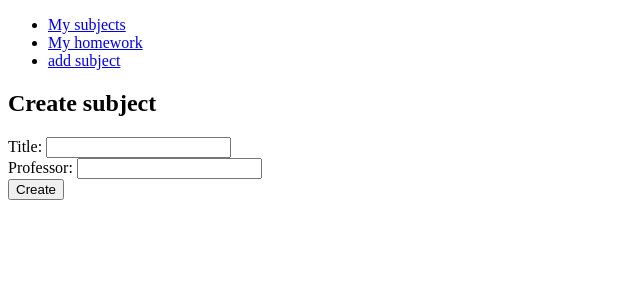
After one commit to krytofin/UniTasker, a Django app: page /add/subject/ in a window 1280 px wide. The commit adds this page. Shown: the top 300 px of the page, without its empty margins (0-640 px from the left). Run offline with Django 5.2, Linux system fonts and the light colour scheme; the visitor is signed in with stand-in values (Sample User, id 1).

Commit message:
feat(diary): add subjects creating form and view

```diff
--- a/diary/forms.py
+++ b/diary/forms.py
@@ -4,7 +4,7 @@ from django import forms
 from .models import Homework, Subject
 
 
-class SubjectForm(forms.ModelForm):
+class CreateSubjectForm(forms.ModelForm):
     class Meta:
         model = Subject
         fields = ['title', 'professor']
--- a/diary/templates/diary/base.html
+++ b/diary/templates/diary/base.html
@@ -9,6 +9,11 @@
     {% endblock header %}
 </head>
 <body>
+    <ul>
+        <li><a href="{% url "diary:all_subjects" %}">My subjects</a></li>
+        <li><a href="{% url "diary:all_homework" %}">My homework</a></li>
+        <li><a href="{% url "diary:create_subject" %}">add subject</a></li>
+    </ul>
     {% block content %}
 
     {% endblock content %}
--- /dev/null
+++ b/diary/templates/diary/create_subject.html
@@ -0,0 +1,12 @@
+{% extends "diary/base.html" %}
+
+{% block title %}Create subject{% endblock title %}
+
+{% block content %}
+    <h2>Create subject</h2>
+    <form action="" method="post">
+        {% csrf_token %}
+        {{ form.as_div }}
+        <button type="submit">Create</button>
+    </form>
+{% endblock content %}
--- a/diary/templates/diary/list_homework.html
+++ b/diary/templates/diary/list_homework.html
@@ -3,9 +3,6 @@
 {% block title %}Homework{% endblock title %}
 
 {% block content %}
-    <ul>
-        <li><a href="{% url "diary:all_subjects" %}">My subjects</a></li>
-    </ul>
     <h2>Homework</h2>
     <ul>
         {% for homework in object_list %}
--- a/diary/templates/diary/list_subjects.html
+++ b/diary/templates/diary/list_subjects.html
@@ -9,5 +9,4 @@
             <li>{{ subjec.title }}: {{ subjec.professor }}</li>
         {% endfor %}
     </ul>
-    <a href="{% url "diary:all_homework" %}">back</a>
 {% endblock content %}
--- a/diary/urls.py
+++ b/diary/urls.py
@@ -1,10 +1,11 @@
 from django.urls import path
 
-from .views import HomeworkListView, SubjectsListView
+from .views import CreateSubjectView, HomeworkListView, SubjectsListView
 
 app_name = 'diary'
 
 urlpatterns = [
     path("", HomeworkListView.as_view(), name="all_homework"),
     path("subjects/", SubjectsListView.as_view(), name="all_subjects"),
+    path('add/subject/', CreateSubjectView.as_view(), name='create_subject')
 ]
--- a/diary/views.py
+++ b/diary/views.py
@@ -1,11 +1,14 @@
-from django.views.generic import ListView
 from django.contrib.auth.mixins import LoginRequiredMixin
+from django.shortcuts import redirect
+from django.urls import reverse_lazy
+from django.views.generic import FormView, ListView, CreateView
 
+from .forms import CreateSubjectForm
 from .models import Homework, Subject
 
 
 class HomeworkListView(LoginRequiredMixin, ListView):
-    template_name = 'diary/list_homework.html'
+    template_name = "diary/list_homework.html"
 
     def get_queryset(self):
         user = self.request.user
@@ -13,11 +16,20 @@ class HomeworkListView(LoginRequiredMixin, ListView):
         return homeworks
 
 
-
 class SubjectsListView(LoginRequiredMixin, ListView):
-    template_name = 'diary/list_subjects.html'
+    template_name = "diary/list_subjects.html"
 
     def get_queryset(self):
         user = self.request.user
         subjects = Subject.objects.filter(user=user)
         return subjects
+
+
+class CreateSubjectView(LoginRequiredMixin, CreateView):
+    template_name = "diary/create_subject.html"
+    form_class = CreateSubjectForm
+    success_url = reverse_lazy("diary:all_subjects")
+
+    def form_valid(self, form):
+        form.instance.user = self.request.user
+        return super().form_valid(form)
```
